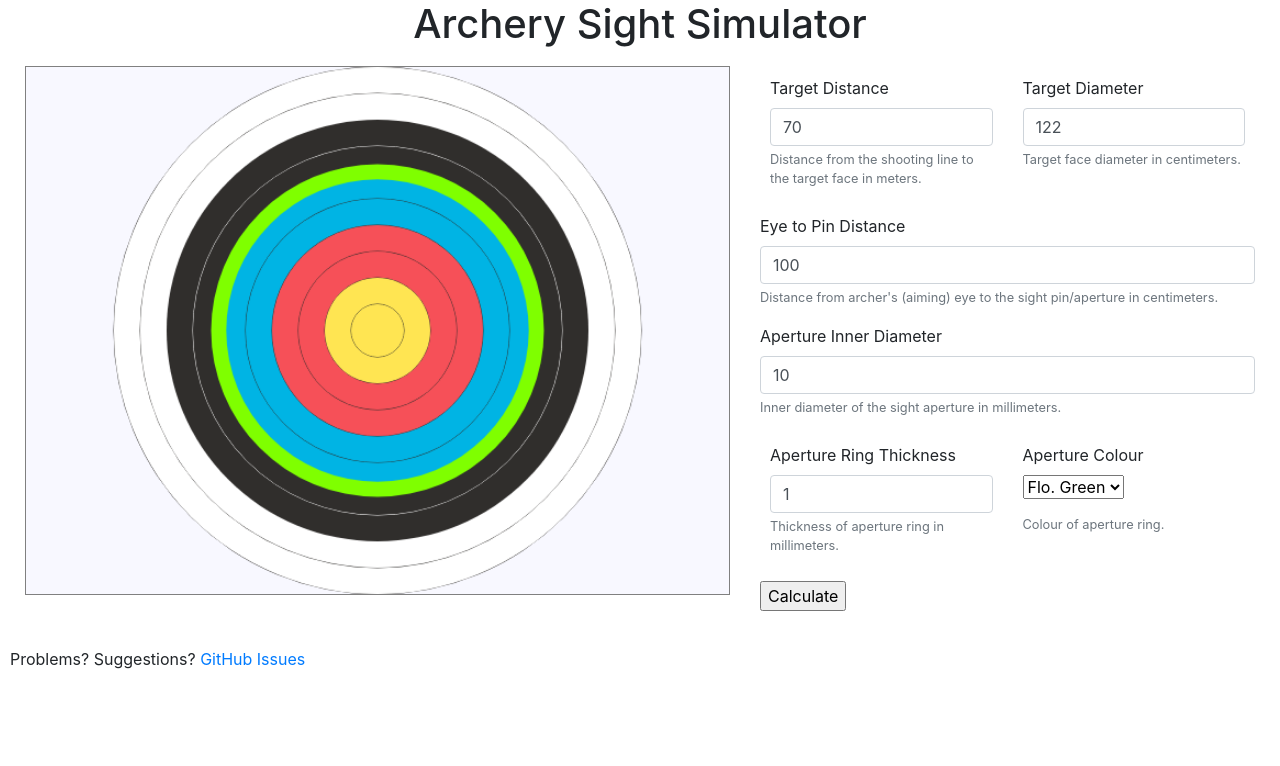
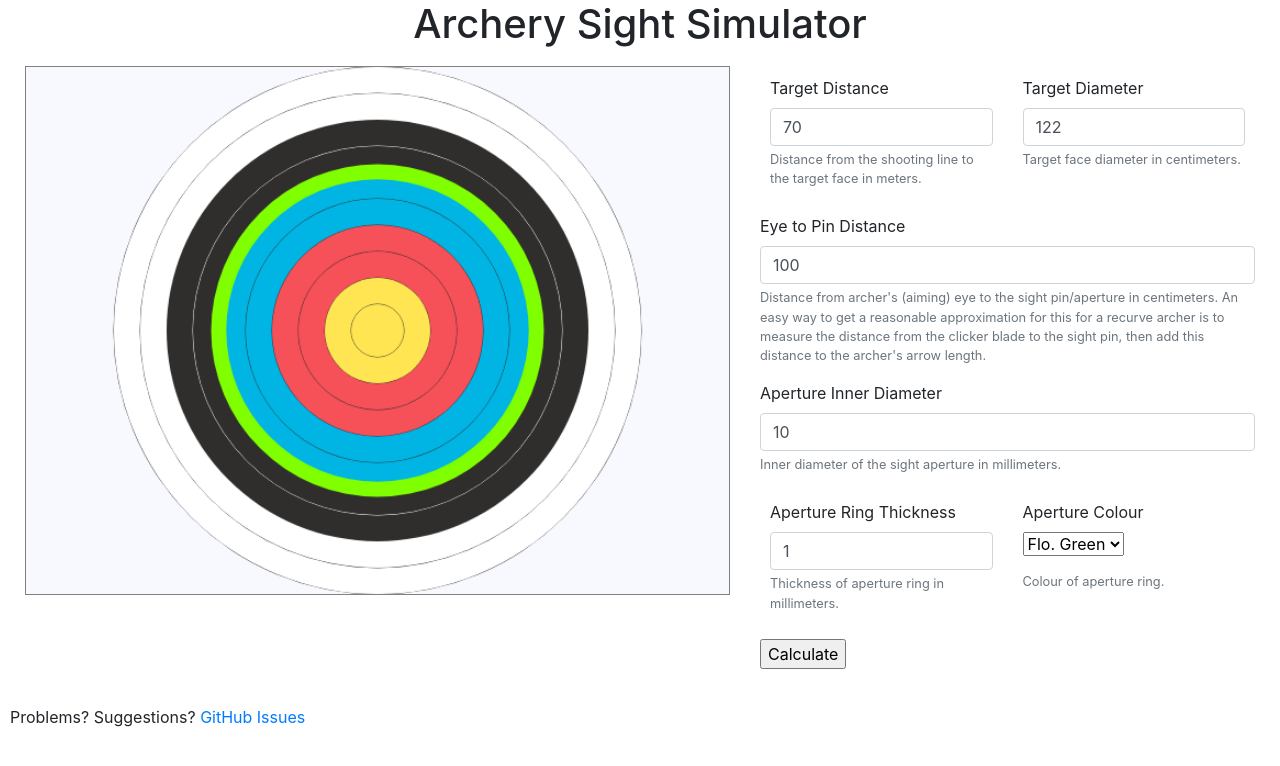
Before and after one commit to andrewazores/archery-sight-simulator, an Angular app: page / in a window 1280 px wide. Shown: the top 766 px of the page. Built offline with nearby package versions, Linux system fonts and the light colour scheme.

Commit message:
Add note about eye-pin distance measuring

```diff
--- a/src/app/app.component.html
+++ b/src/app/app.component.html
@@ -27,6 +27,8 @@
         <input id="eyePinDistance" class="form-control" type="number" min="1" max="200" step="0.1" [(ngModel)]="eyePinDistance" (keyup.enter)="calculate()">
         <small class="form-text text-muted">
           Distance from archer's (aiming) eye to the sight pin/aperture in centimeters.
+          An easy way to get a reasonable approximation for this for a recurve archer is to measure the distance
+          from the clicker blade to the sight pin, then add this distance to the archer's arrow length.
         </small>
       </div>
       <div class="form-group">
```
